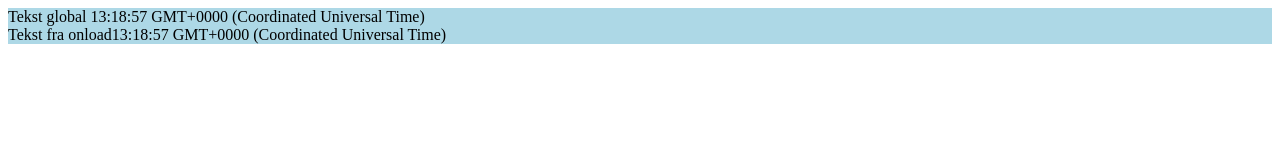
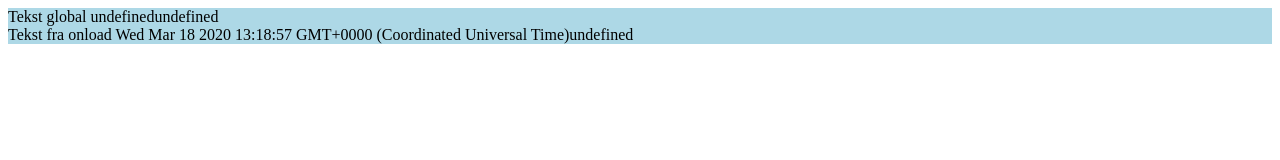
Before and after one commit to maanefisk/05_codeInFunction_codeOutsideFunction, a plain HTML site: page index.html in a window 1280 px wide. Drawn offline with Linux system fonts and the light colour scheme.

Commit message:
global tekst and onload text with date and time on both
global text not working

```diff
--- a/index.html
+++ b/index.html
@@ -8,13 +8,20 @@
 <div id="stedfortekst"></div>
 
 
+
+
 <script>
 var x = document.getElementById('stedfortekst')
 
-x.innerHTML += 'Tekst global ' + new Date().toTimeString() + '<br>';
+x.innerHTML += 'Tekst global ' + d + n + '<br>';
+
+var d = new Date();
+var n = new toTimeString();
+
+
 
 function runwhenloaded() {
-x.innerText += 'Tekst fra onload' + new Date().toTimeString() ;
+x.innerText += 'Tekst fra onload ' + d + n ;
 }
 
 
```
Also changed, not shown: cyberpunkcity.jpg (added).
